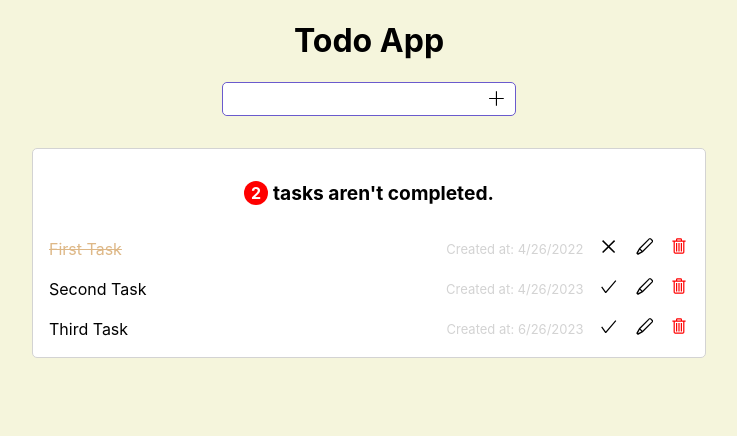
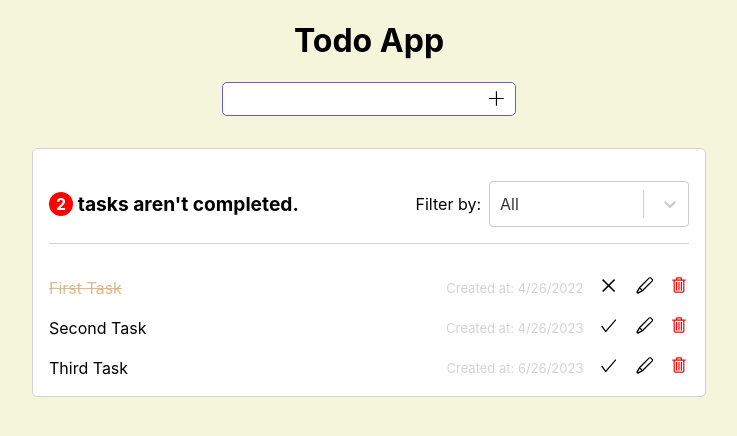
Before and after one commit to amir-rismani/todolist-app, a React (Create React App) app: page / in a window 1280 px wide. Shown: the top 436 px of the page, without its empty margins (271-1008 px from the left). Built offline with nearby package versions, Linux system fonts and the light colour scheme.

Commit message:
Filter todos

```diff
--- a/package.json
+++ b/package.json
@@ -10,6 +10,7 @@
     "react-dom": "^18.2.0",
     "react-icons": "^4.8.0",
     "react-scripts": "5.0.1",
+    "react-select": "^5.7.3",
     "web-vitals": "^2.1.4"
   },
   "scripts": {
--- a/src/components/Providers/TodosProvider/TodosProvider.jsx
+++ b/src/components/Providers/TodosProvider/TodosProvider.jsx
@@ -1,4 +1,4 @@
-import { createContext, useContext, useReducer, useState } from 'react';
+import { createContext, useContext, useReducer } from 'react';
 import styles from './TodosProvider.module.css'
 
 const TodosContext = createContext();
@@ -28,7 +28,7 @@ const initialState = [
 const reducer = (state, action) => {
     const date = new Date();
     const todos = [...state];
-    let index = 0, todo = {}, content = "";
+    let index = 0, todo = {}, content = "", filteredTodos = [];
     switch(action.type){
         case 'add':
             content = action.todo;
@@ -44,11 +44,10 @@ const reducer = (state, action) => {
             })
             return todos
         case 'delete':
-            const filteredTodos = todos.filter(todo => todo.id !== action.todoId);
+            filteredTodos = todos.filter(todo => todo.id !== action.todoId);
             return filteredTodos;
         case 'edit':
             content = action.todo;
-            console.log(content);
             if(!content){
                 alert('Please Enter A Todo...');
                 return state;
@@ -59,12 +58,18 @@ const reducer = (state, action) => {
             todo.updatedAt = date.toISOString();
             todos[index] = todo;
             return todos;
-            case 'complete':
+        case 'complete':
             index = todos.findIndex(todo => todo.id === action.todoId);
             todo = {...state[index]};
             todo.isCompleted = !todo.isCompleted;
             todos[index] = todo;
             return todos;
+        case 'filter':
+            const filterType = action.selectedOption.value;
+            filteredTodos = todos;
+            if (filterType === "completed") filteredTodos = todos.filter(todo => todo.isCompleted);
+            else if (filterType === "uncompleted") filteredTodos = todos.filter(todo => !todo.isCompleted);
+            return filteredTodos;
         default:
             return state;
     }
--- a/src/components/TodoNavbar/TodoNavbar.jsx
+++ b/src/components/TodoNavbar/TodoNavbar.jsx
@@ -1,18 +1,48 @@
 import { useState, useEffect } from "react";
-import { useTodos } from "../Providers/TodosProvider/TodosProvider";
+import Select from 'react-select';
+import { useTodos, useTodosActions } from "../Providers/TodosProvider/TodosProvider";
 import styles  from "./TodoNavbar.module.css";
 
+const options = [
+  { value: '', label: 'All' },
+  { value: 'completed', label: 'Completed' },
+  { value: 'uncompleted', label: 'Uncompleted' },
+];
+
 const TodoNavbar = () => {
-    const todos = useTodos()
+    const todos = useTodos();
+    const dispatch = useTodosActions();
     const [uncompletedCount, setUncompletedCount] = useState(0);
+    const [filter, setFilter] = useState({ value: '', label: 'All' });
 
     useEffect(()=>{
         setUncompletedCount(()=> todos.filter(todo=>!todo.isCompleted).length);
     }, [todos]);
 
+    const filterHandler = (selectedOption) => {
+        console.log(selectedOption)
+        dispatch({type: 'filter', selectedOption});
+        setFilter(selectedOption);
+    }
+
     return (
         <header className={styles.navbar}>
-                { uncompletedCount ? <><span className={styles.badge}>{uncompletedCount}</span><span className={styles.message}>tasks aren't completed.</span></> : <span className={`${styles.message} ${styles.success}`}>Not exist uncomplete tasks today.</span> }
+            <div className={styles.messageContainer}>
+                {
+                uncompletedCount
+                ? <><span className={styles.badge}>{uncompletedCount}</span><span className={styles.message}>tasks aren't completed.</span> </>
+                : <span className={`${styles.message} ${styles.success}`}>Not exist uncompleted tasks today.</span>
+                }
+            </div>
+            <div className={styles.filter}>
+                <span>Filter by: </span>
+                <Select
+                    value={filter}
+                    onChange={filterHandler}
+                    options={options}
+                    className={styles.select}
+                />
+            </div>
         </header>
     );
 }
--- a/src/components/TodoNavbar/TodoNavbar.module.css
+++ b/src/components/TodoNavbar/TodoNavbar.module.css
@@ -1,8 +1,20 @@
 .navbar{
+    display: flex;
+    justify-content: space-between;
+    align-items: center;
+    margin: 1rem 0;
+    border-bottom: 1px solid lightgray;
+    padding-bottom: 1rem;
+}
+
+.messageContainer, .filter{
     display: flex;
     justify-content: center;
     align-items: center;
-    margin: 1rem auto;
+}
+
+.filter span{
+    margin-right: .5rem;
 }
 
 .badge{
@@ -27,3 +39,8 @@
 .message.success{
     color: green;
 }
+
+.select{
+    width: 200px;
+    text-align: left;
+}
```
Also changed, not shown: 1 other file (tests, documents, lock files or other folders).
